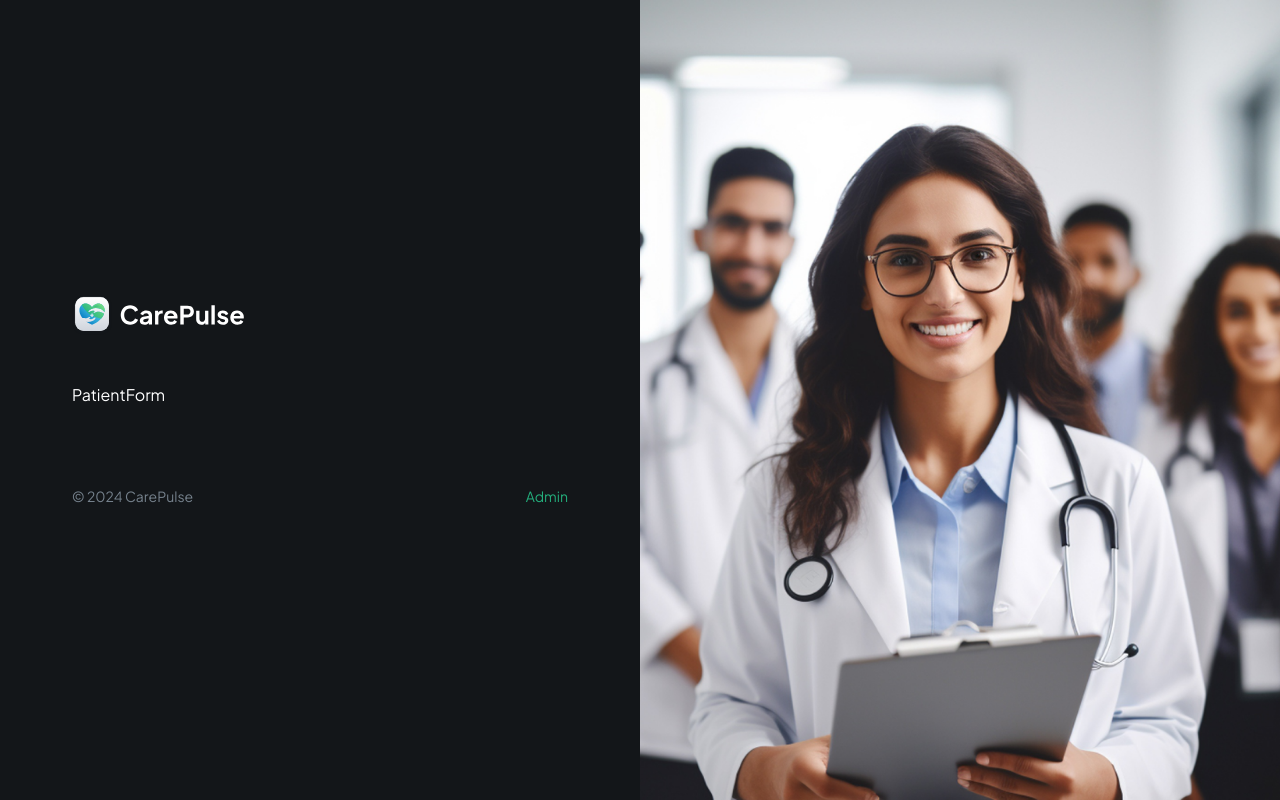
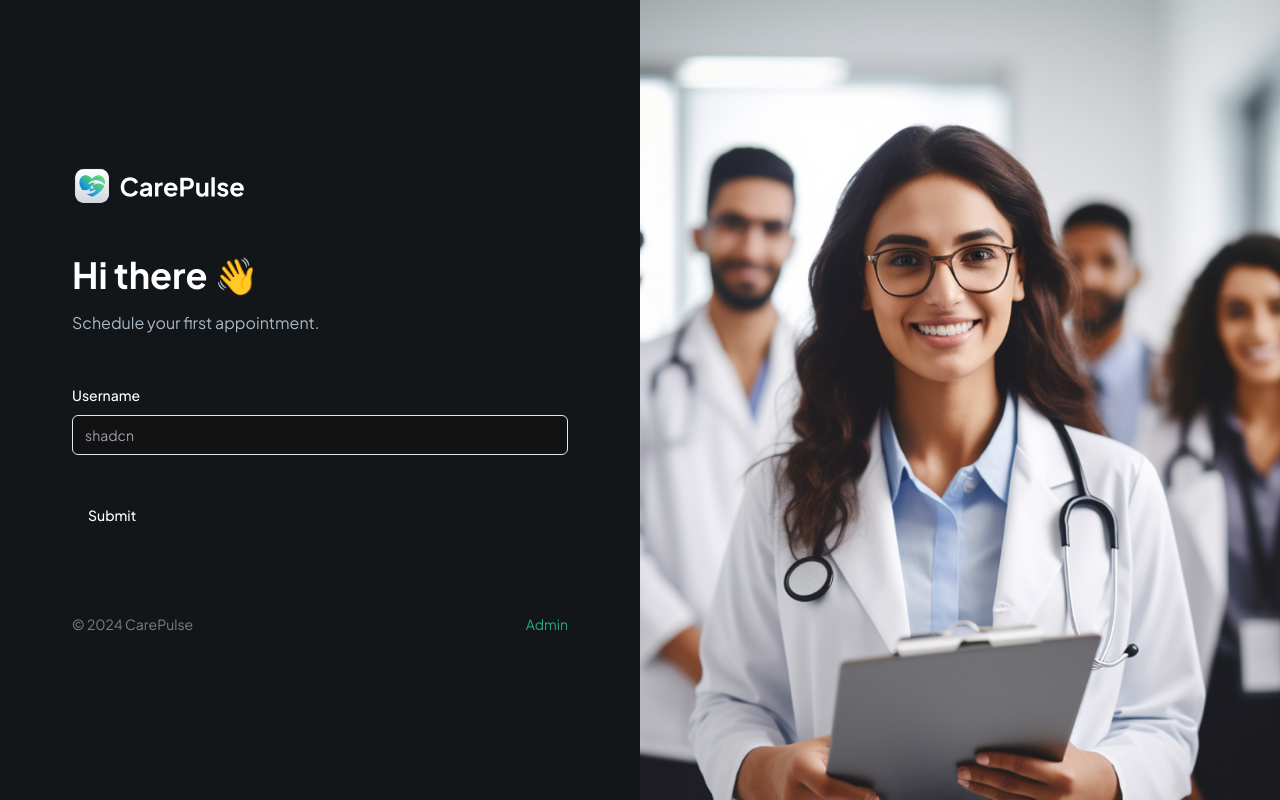
Before and after one commit to ansarworkingspace/Docsy, a Next.js app: page / in a window 1280 px wide. Built offline with nearby package versions, Linux system fonts and the light colour scheme.

Commit message:
form building

```diff
--- a/app/page.tsx
+++ b/app/page.tsx
@@ -7,6 +7,7 @@
 export default function Home() {
   return (
     <div className="flex h-screen max-h-screen">
+        {/* otp verification | passkey verification */}
     <section className="remove-scrollbar container my-auto">
        <div className="sub-container max-w-[496px]">
         <Image
--- a/components/form/patientForm.tsx
+++ b/components/form/patientForm.tsx
@@ -1,10 +1,69 @@
+"use client"
 
-import React from "react"
+import { zodResolver } from "@hookform/resolvers/zod"
+import { useForm } from "react-hook-form"
+import { z } from "zod"
 
-const PatientForm = () => {
-    return (
-        <div>PatientForm</div>
-    )
+import { Button } from "@/components/ui/button"
+import {
+  Form,
+  FormControl,
+  FormDescription,
+  FormField,
+  FormItem,
+  FormLabel,
+  FormMessage,
+} from "@/components/ui/form"
+import { Input } from "@/components/ui/input"
+
+
+const formSchema = z.object({
+  username: z.string().min(2, {
+    message: "Username must be at least 2 characters.",
+  }),
+})
+
+const  PatientForm = () =>{
+  const form = useForm<z.infer<typeof formSchema>>({
+    resolver: zodResolver(formSchema),
+    defaultValues: {
+      username: "",
+    },
+  })
+
+  function onSubmit(values: z.infer<typeof formSchema>) {
+    console.log(values)
+  }
+
+  return (
+    <Form {...form}>
+    <form onSubmit={form.handleSubmit(onSubmit)} className="space-y-8">
+
+     <section className="mb-12 space-y-4">
+      <h1 className="header">Hi there 👋</h1>
+      <p className="text-dark-700">Schedule your first appointment.</p>
+     </section>
+
+      <FormField
+        control={form.control}
+        name="username"
+        render={({ field }) => (
+          <FormItem>
+            <FormLabel>Username</FormLabel>
+            <FormControl>
+              <Input placeholder="shadcn" {...field} />
+            </FormControl>
+            <FormDescription>
+
+            </FormDescription>
+            <FormMessage />
+          </FormItem>
+        )}
+      />
+      <Button type="submit">Submit</Button>
+    </form>
+  </Form>
+  )
 }
 
-export default PatientForm;
+export default PatientForm
--- /dev/null
+++ b/components/ui/form.tsx
@@ -0,0 +1,178 @@
+"use client"
+
+import * as React from "react"
+import * as LabelPrimitive from "@radix-ui/react-label"
+import { Slot } from "@radix-ui/react-slot"
+import {
+  Controller,
+  ControllerProps,
+  FieldPath,
+  FieldValues,
+  FormProvider,
+  useFormContext,
+} from "react-hook-form"
+
+import { cn } from "@/lib/utils"
+import { Label } from "@/components/ui/label"
+
+const Form = FormProvider
+
+type FormFieldContextValue<
+  TFieldValues extends FieldValues = FieldValues,
+  TName extends FieldPath<TFieldValues> = FieldPath<TFieldValues>
+> = {
+  name: TName
+}
+
+const FormFieldContext = React.createContext<FormFieldContextValue>(
+  {} as FormFieldContextValue
+)
+
+const FormField = <
+  TFieldValues extends FieldValues = FieldValues,
+  TName extends FieldPath<TFieldValues> = FieldPath<TFieldValues>
+>({
+  ...props
+}: ControllerProps<TFieldValues, TName>) => {
+  return (
+    <FormFieldContext.Provider value={{ name: props.name }}>
+      <Controller {...props} />
+    </FormFieldContext.Provider>
+  )
+}
+
+const useFormField = () => {
+  const fieldContext = React.useContext(FormFieldContext)
+  const itemContext = React.useContext(FormItemContext)
+  const { getFieldState, formState } = useFormContext()
+
+  const fieldState = getFieldState(fieldContext.name, formState)
+
+  if (!fieldContext) {
+    throw new Error("useFormField should be used within <FormField>")
+  }
+
+  const { id } = itemContext
+
+  return {
+    id,
+    name: fieldContext.name,
+    formItemId: `${id}-form-item`,
+    formDescriptionId: `${id}-form-item-description`,
+    formMessageId: `${id}-form-item-message`,
+    ...fieldState,
+  }
+}
+
+type FormItemContextValue = {
+  id: string
+}
+
+const FormItemContext = React.createContext<FormItemContextValue>(
+  {} as FormItemContextValue
+)
+
+const FormItem = React.forwardRef<
+  HTMLDivElement,
+  React.HTMLAttributes<HTMLDivElement>
+>(({ className, ...props }, ref) => {
+  const id = React.useId()
+
+  return (
+    <FormItemContext.Provider value={{ id }}>
+      <div ref={ref} className={cn("space-y-2", className)} {...props} />
+    </FormItemContext.Provider>
+  )
+})
+FormItem.displayName = "FormItem"
+
+const FormLabel = React.forwardRef<
+  React.ElementRef<typeof LabelPrimitive.Root>,
+  React.ComponentPropsWithoutRef<typeof LabelPrimitive.Root>
+>(({ className, ...props }, ref) => {
+  const { error, formItemId } = useFormField()
+
+  return (
+    <Label
+      ref={ref}
+      className={cn(error && "text-destructive", className)}
+      htmlFor={formItemId}
+      {...props}
+    />
+  )
+})
+FormLabel.displayName = "FormLabel"
+
+const FormControl = React.forwardRef<
+  React.ElementRef<typeof Slot>,
+  React.ComponentPropsWithoutRef<typeof Slot>
+>(({ ...props }, ref) => {
+  const { error, formItemId, formDescriptionId, formMessageId } = useFormField()
+
+  return (
+    <Slot
+      ref={ref}
+      id={formItemId}
+      aria-describedby={
+        !error
+          ? `${formDescriptionId}`
+          : `${formDescriptionId} ${formMessageId}`
+      }
+      aria-invalid={!!error}
+      {...props}
+    />
+  )
+})
+FormControl.displayName = "FormControl"
+
+const FormDescription = React.forwardRef<
+  HTMLParagraphElement,
+  React.HTMLAttributes<HTMLParagraphElement>
+>(({ className, ...props }, ref) => {
+  const { formDescriptionId } = useFormField()
+
+  return (
+    <p
+      ref={ref}
+      id={formDescriptionId}
+      className={cn("text-sm text-muted-foreground", className)}
+      {...props}
+    />
+  )
+})
+FormDescription.displayName = "FormDescription"
+
+const FormMessage = React.forwardRef<
+  HTMLParagraphElement,
+  React.HTMLAttributes<HTMLParagraphElement>
+>(({ className, children, ...props }, ref) => {
+  const { error, formMessageId } = useFormField()
+  const body = error ? String(error?.message) : children
+
+  if (!body) {
+    return null
+  }
+
+  return (
+    <p
+      ref={ref}
+      id={formMessageId}
+      className={cn("text-sm font-medium text-destructive", className)}
+      {...props}
+    >
+      {body}
+    </p>
+  )
+})
+FormMessage.displayName = "FormMessage"
+
+export {
+  useFormField,
+  Form,
+  FormItem,
+  FormLabel,
+  FormControl,
+  FormDescription,
+  FormMessage,
+  FormField,
+}
--- /dev/null
+++ b/components/ui/input.tsx
@@ -0,0 +1,25 @@
+import * as React from "react"
+
+import { cn } from "@/lib/utils"
+
+export interface InputProps
+  extends React.InputHTMLAttributes<HTMLInputElement> {}
+
+const Input = React.forwardRef<HTMLInputElement, InputProps>(
+  ({ className, type, ...props }, ref) => {
+    return (
+      <input
+        type={type}
+        className={cn(
+          "flex h-10 w-full rounded-md border border-input bg-background px-3 py-2 text-sm ring-offset-background file:border-0 file:bg-transparent file:text-sm file:font-medium file:text-foreground placeholder:text-muted-foreground focus-visible:outline-none focus-visible:ring-2 focus-visible:ring-ring focus-visible:ring-offset-2 disabled:cursor-not-allowed disabled:opacity-50",
+          className
+        )}
+        ref={ref}
+        {...props}
+      />
+    )
+  }
+)
+Input.displayName = "Input"
+
+export { Input }
--- /dev/null
+++ b/components/ui/label.tsx
@@ -0,0 +1,26 @@
+"use client"
+
+import * as React from "react"
+import * as LabelPrimitive from "@radix-ui/react-label"
+import { cva, type VariantProps } from "class-variance-authority"
+
+import { cn } from "@/lib/utils"
+
+const labelVariants = cva(
+  "text-sm font-medium leading-none peer-disabled:cursor-not-allowed peer-disabled:opacity-70"
+)
+
+const Label = React.forwardRef<
+  React.ElementRef<typeof LabelPrimitive.Root>,
+  React.ComponentPropsWithoutRef<typeof LabelPrimitive.Root> &
+    VariantProps<typeof labelVariants>
+>(({ className, ...props }, ref) => (
+  <LabelPrimitive.Root
+    ref={ref}
+    className={cn(labelVariants(), className)}
+    {...props}
+  />
+))
+Label.displayName = LabelPrimitive.Root.displayName
+
+export { Label }
--- a/package.json
+++ b/package.json
@@ -9,6 +9,8 @@
     "lint": "next lint"
   },
   "dependencies": {
+    "@hookform/resolvers": "^3.9.0",
+    "@radix-ui/react-label": "^2.1.0",
     "@radix-ui/react-slot": "^1.1.0",
     "class-variance-authority": "^0.7.0",
     "clsx": "^2.1.1",
@@ -17,8 +19,10 @@
     "next-themes": "^0.3.0",
     "react": "^18",
     "react-dom": "^18",
+    "react-hook-form": "^7.53.0",
     "tailwind-merge": "^2.5.3",
-    "tailwindcss-animate": "^1.0.7"
+    "tailwindcss-animate": "^1.0.7",
+    "zod": "^3.23.8"
   },
   "devDependencies": {
     "@types/node": "^20",
```
Also changed, not shown: 1 other file (tests, documents, lock files or other folders).
